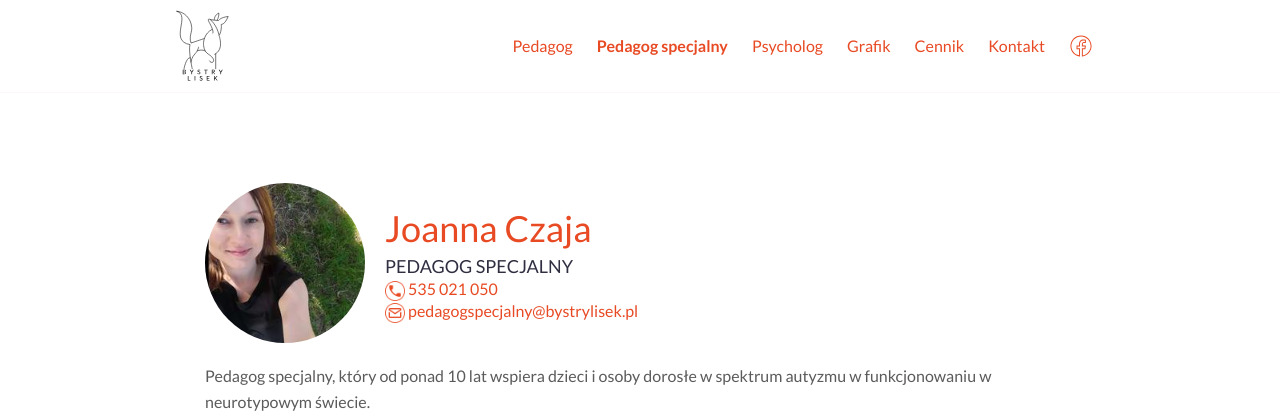
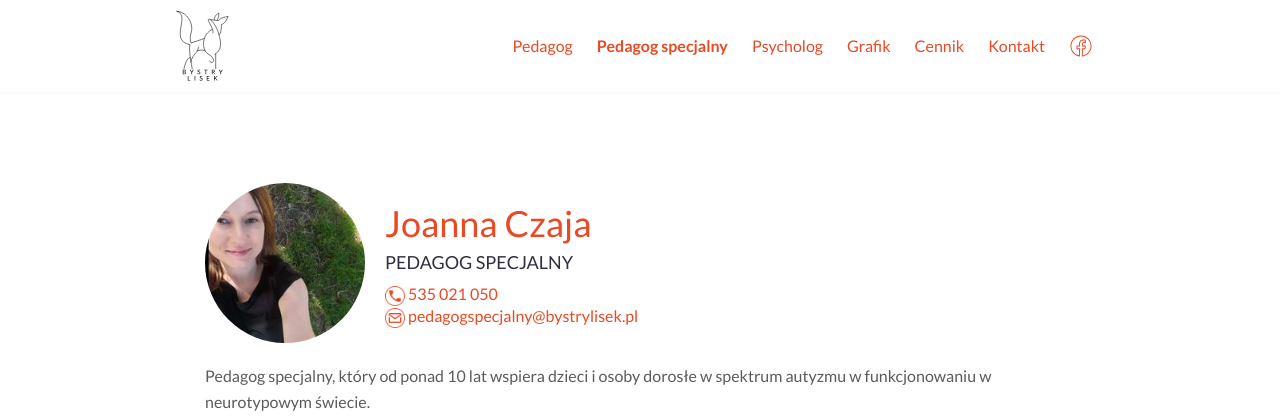
Before and after one commit to pawelkrysiak/bystrylisek, a Jekyll site: the page built from pedagog-specjalny.md, in a window 1280 px wide. Shown: the top 417 px of the page. Built offline with Jekyll 4.4.1, drawn with Linux system fonts in a browser that asks for light colours.

Commit message:
align team image to be centered vertically, add padding below team role

```diff
--- a/_sass/pages/team/_team-summary.scss
+++ b/_sass/pages/team/_team-summary.scss
@@ -5,6 +5,7 @@
   .team-image {
     height: 80px;
     width: 80px;
+    align-self: center;
     margin-right: 10px;
     border-radius: 50%;
     overflow: hidden;
@@ -23,6 +24,7 @@
       color: $black;
       text-transform: uppercase;
       margin: 0;
+      padding-bottom: .5em;
       font-size: 12px;
       font-weight: 500;
     }
@@ -57,6 +59,7 @@
       color: $black;
       text-transform: uppercase;
       margin: 0;
+      padding-bottom: .5em;
       font-size: 18px;
       font-weight: 500;
     }
```
